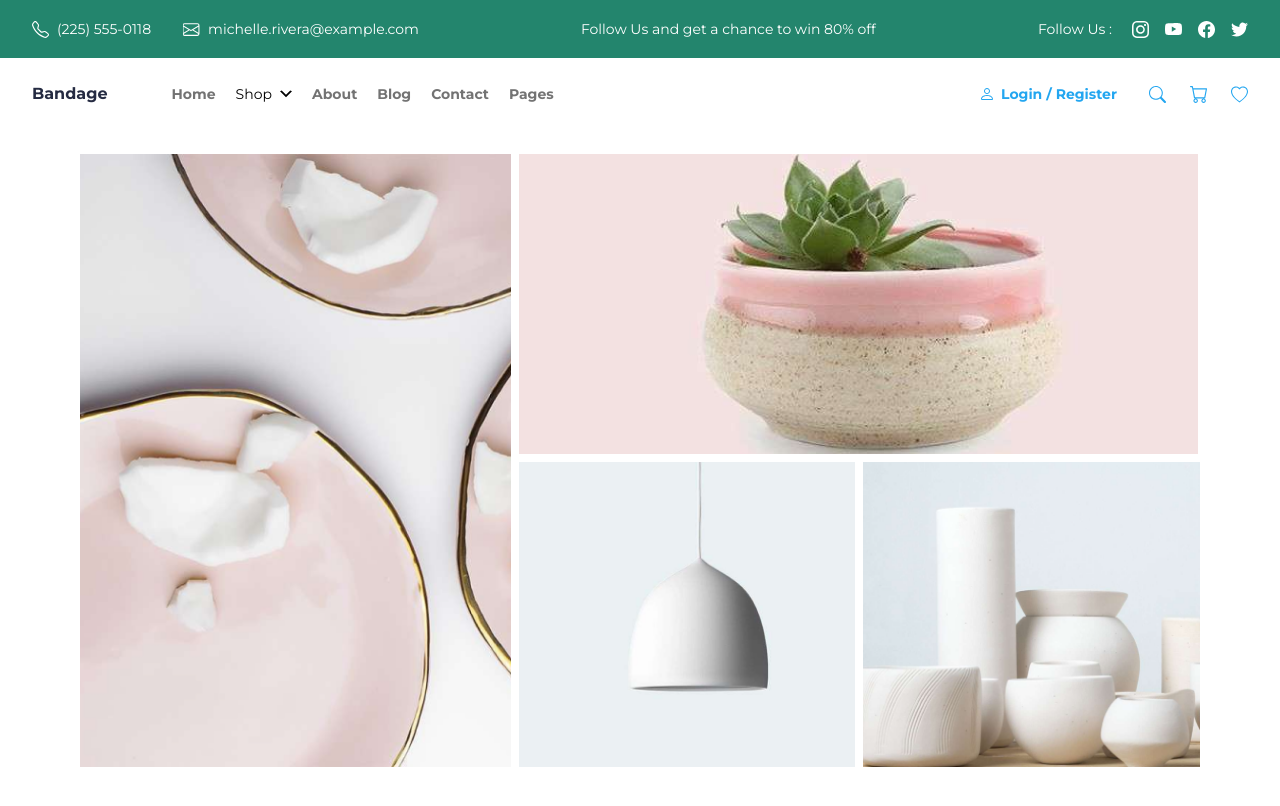
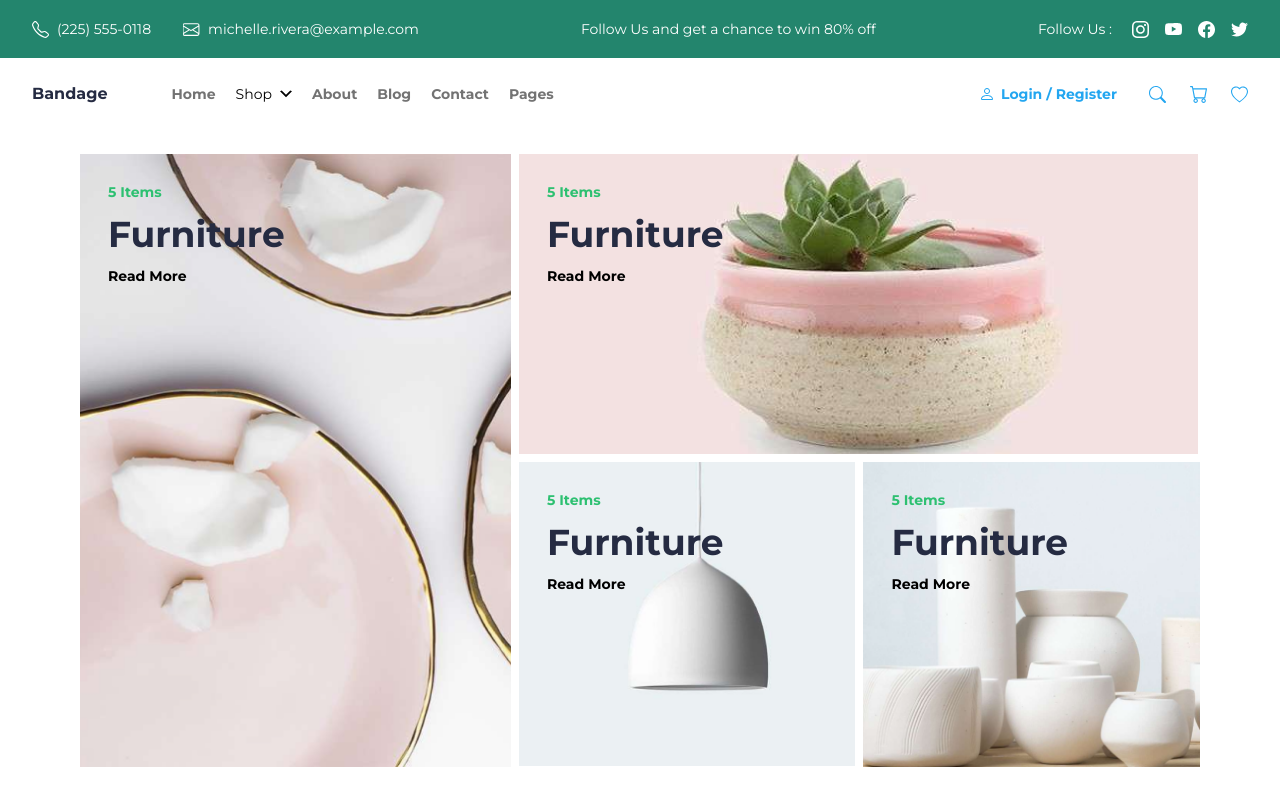
Before and after one commit to monk-kokkalis/online-shopping, a Next.js app: page / in a window 1280 px wide. Built offline with nearby package versions, Linux system fonts and the light colour scheme.

Commit message:
finished furniture section

```diff
--- a/src/app/page.tsx
+++ b/src/app/page.tsx
@@ -1,6 +1,6 @@
 import Header from "@/app/ui/common/Header";
 import Navbar from "./ui/home/Navbar";
-import Furniture from "./ui/home/Furniture";
+import Furniture from "./ui/home/Furniture/Furniture";
 
 export default function Home() {
   return (
--- a/src/app/ui/home/Furniture.tsx
+++ /dev/null
@@ -1,40 +0,0 @@
-import Image from 'next/image';
-import furniture1 from '@/app/ui/images/furniture-1.png';
-import furniture2 from '@/app/ui/images/furniture-2.png';
-import furniture3 from '@/app/ui/images/furniture-3.png';
-import furniture4 from '@/app/ui/images/furniture-4.png';
-
-function Furniture() {
-  return (
-    <section className="flex flex-col md:flex-row gap-2 container px-20 mt-6 justify-center">
-      <div className="basis-2/5 grow-0 shrink-1">
-        <Image
-          className='h-full'
-          src={furniture1}
-          alt="furniture 1"
-          width={450}
-        />
-      </div>
-      <div className='flex-3/5 flex flex-col gap-2'>
-        <Image
-          src={furniture2}
-          alt="furniture 1"
-        />
-        <div className='flex flex-col md:flex-row gap-2'>
-          <Image
-            src={furniture3}
-            alt="furniture 1"
-            width={350}
-          />
-          <Image
-            src={furniture4}
-            alt="furniture 1"
-            width={350}
-          />
-        </div>
-      </div>
-    </section>
-  )
-}
-
-export default Furniture;
--- /dev/null
+++ b/src/app/ui/home/Furniture/Furniture.tsx
@@ -0,0 +1,56 @@
+import Image from 'next/image';
+import furniture1 from '@/app/ui/images/furniture-1.png';
+import furniture2 from '@/app/ui/images/furniture-2.png';
+import furniture3 from '@/app/ui/images/furniture-3.png';
+import furniture4 from '@/app/ui/images/furniture-4.png';
+import FurnitureText from './FurnitureText/FurnitureText';
+
+function Furniture() {
+  return (
+    <section className="flex flex-col md:flex-row gap-2 container px-8 md:px-20 mt-6 justify-center">
+      <div className="basis-2/5 grow-0 shrink-1">
+        <div className='relative h-full'>
+          <Image
+            className='h-72 md:h-full object-cover'
+            src={furniture1}
+            alt="furniture 1"
+            width={450}
+          />
+          <FurnitureText />
+        </div>
+      </div>
+      <div className='flex-3/5 flex flex-col gap-2'>
+        <div className='relative'>
+          <Image
+            className='h-72 md:h-auto'
+            src={furniture2}
+            alt="furniture 1"
+          />
+          <FurnitureText />
+        </div>
+        <div className='flex flex-col md:flex-row gap-2'>
+          <div className='relative'>
+            <Image
+              className='h-72 md:h-auto'
+              src={furniture3}
+              alt="furniture 1"
+              width={350}
+            />
+            <FurnitureText />
+          </div>
+          <div className='relative'>
+            <Image
+              className='h-72 md:h-auto'
+              src={furniture4}
+              alt="furniture 1"
+              width={350}
+            />
+            <FurnitureText />
+          </div>
+        </div>
+      </div>
+    </section>
+  )
+}
+
+export default Furniture;
--- /dev/null
+++ b/src/app/ui/home/Furniture/FurnitureText/FurnitureText.tsx
@@ -0,0 +1,11 @@
+function FurnitureText() {
+  return (
+    <div className='absolute top-7 left-7 flex flex-col gap-3 font-bold '>
+      <div className='text-success text-sm'>5 Items</div>
+      <div className='text-4xl text-[#252B42]'>Furniture</div>
+      <div className='text-sm'>Read More</div>
+    </div>
+  )
+}
+
+export default FurnitureText;
--- a/tailwind.config.ts
+++ b/tailwind.config.ts
@@ -15,8 +15,9 @@ const config: Config = {
           "conic-gradient(from 180deg at 50% 50%, var(--tw-gradient-stops))",
       },
       colors: {
+        'blue-link': '#23A6F0',
         'green': '#23856D',
-        'blue-link': '#23A6F0'
+        'success': '#2DC071',
       },
     },
   },
```
